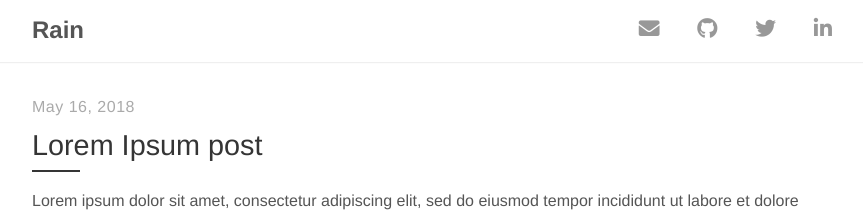
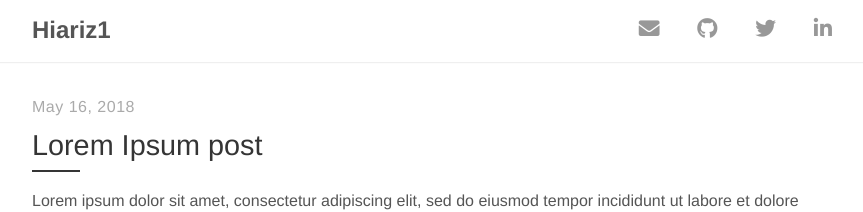
Before and after one commit to hiariz1/hiariz1.github.io, a Jekyll site: the page built from index.html, in a window 1280 px wide. Shown: the top 212 px of the page, without its empty margins (208-1071 px from the left). Built offline with Jekyll 4.4.1, drawn with Linux system fonts in a browser that asks for light colours; nearby versions of some CDN libraries; the list of posts is cut into pages by our own code.

Commit message:
Update _config.yml

```diff
--- a/_config.yml
+++ b/_config.yml
@@ -1,5 +1,5 @@
 # Site settings
-title:          Rain
+title:          Hiariz1
 description:    "Rain is a simple and clean Jekyll theme with focus on content."
 url:            https://github.com/inelaah/rain
 
```
